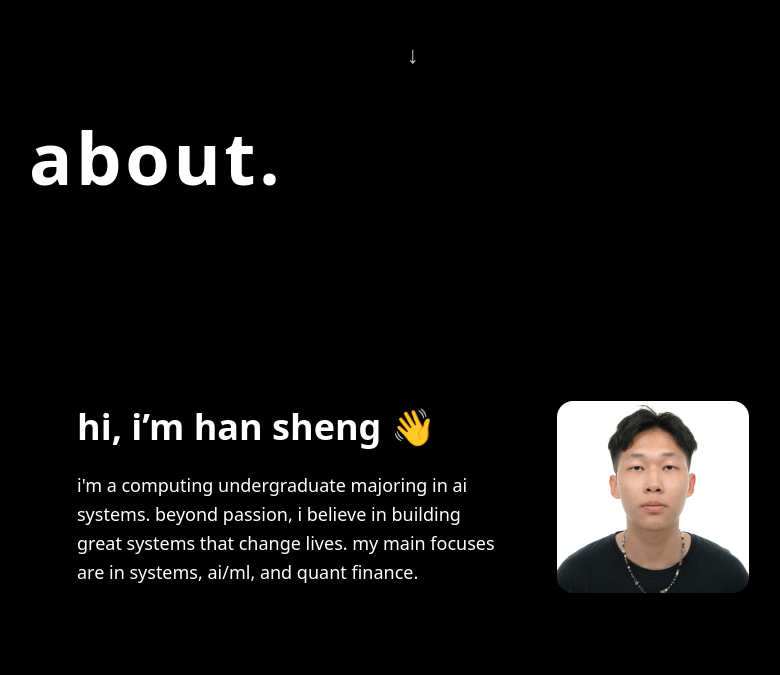
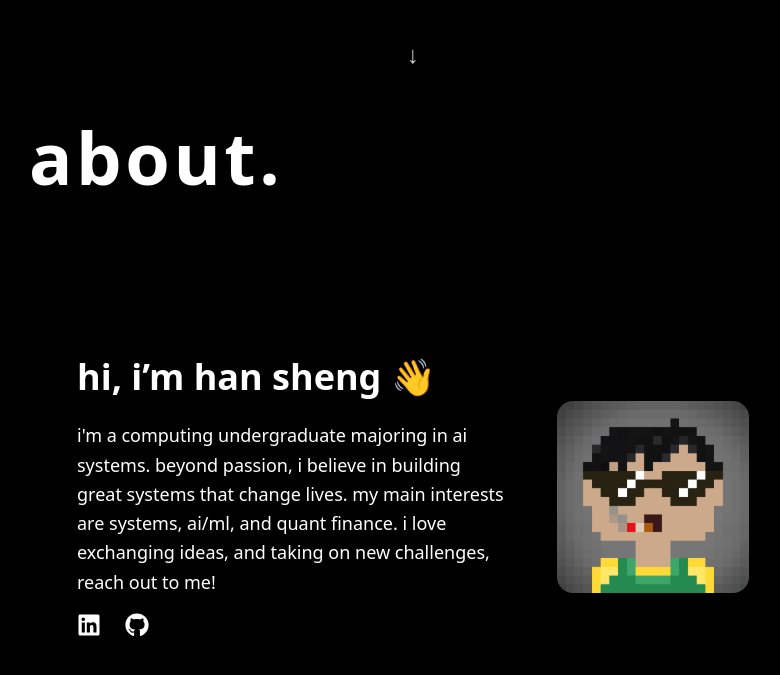
Before and after one commit to Fiyxxx/hs-portfolio, a React (Vite) app: page / in a window 1280 px wide. Shown: the part 703-1378 px from the top of the page, without its empty margins (227-1007 px from the left). Built offline with nearby package versions, Linux system fonts and the light colour scheme.

Commit message:
added links to about section and modified pfp

```diff
--- a/package.json
+++ b/package.json
@@ -13,7 +13,8 @@
     "@tailwindcss/vite": "^4.0.15",
     "framer-motion": "^12.5.0",
     "react": "^19.0.0",
-    "react-dom": "^19.0.0"
+    "react-dom": "^19.0.0",
+    "react-icons": "^5.5.0"
   },
   "devDependencies": {
     "@eslint/js": "^9.21.0",
--- a/src/components/About.jsx
+++ b/src/components/About.jsx
@@ -1,4 +1,5 @@
-import profilePic from "../assets/pic.jpg";
+import profilePic from "../assets/bitavatar.png";
+import { FaLinkedin, FaGithub } from "react-icons/fa";
 
 const About = () => {
   return (
@@ -25,9 +26,30 @@ const About = () => {
           </h3>
           <p className="text-base sm:text-lg leading-relaxed max-w-xl">
             i'm a computing undergraduate majoring in ai systems. beyond passion,
-            i believe in building great systems that change lives. my main focuses are
-            in systems, ai/ml, and quant finance.
+            i believe in building great systems that change lives.
+            my main interests are systems, ai/ml, and quant finance.
+            i love exchanging ideas, and
+            taking on new challenges, reach out to me!
           </p>
+
+          <div className="flex items-center gap-6 mt-4 text-white text-2xl">
+            <a
+              href="https://www.linkedin.com/in/goh-han-sheng"
+              target="_blank"
+              rel="noopener noreferrer"
+              className="hover:text-violet-400 transition-colors"
+            >
+              <FaLinkedin />
+            </a>
+            <a
+              href="https://github.com/fiyxxx"
+              target="_blank"
+              rel="noopener noreferrer"
+              className="hover:text-violet-400 transition-colors"
+            >
+              <FaGithub />
+            </a>
+          </div>
         </div>
 
         {/* Right: Profile Image */}
--- a/src/components/Navbar.jsx
+++ b/src/components/Navbar.jsx
@@ -13,7 +13,7 @@ const Navbar = () => {
   useEffect(() => {
     const handleScroll = () => {
       if (window.scrollY < 150) {
-        setActiveSection('header');
+        setActiveSection('hero');
         return;
       }
 
```
Also changed, not shown: src/assets/bitavatar.png (added), 1 other file (tests, documents, lock files or other folders).
